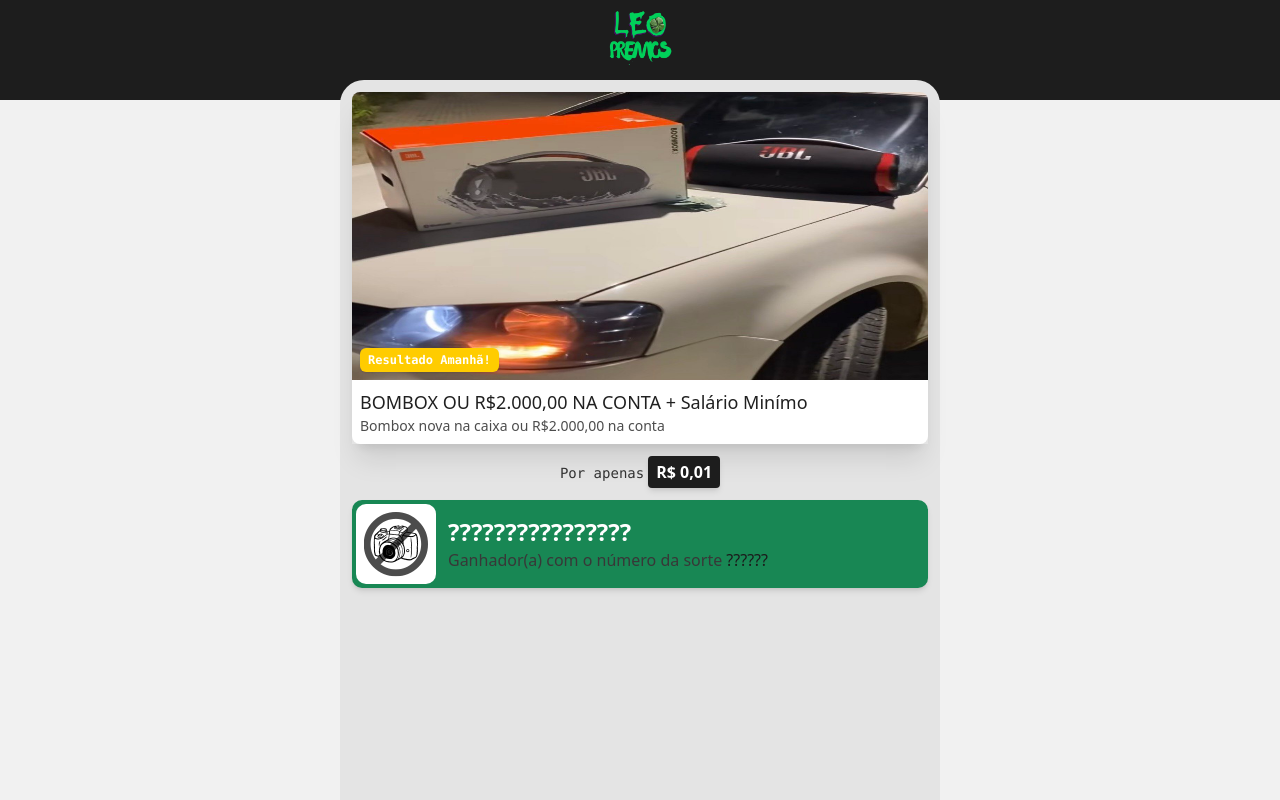
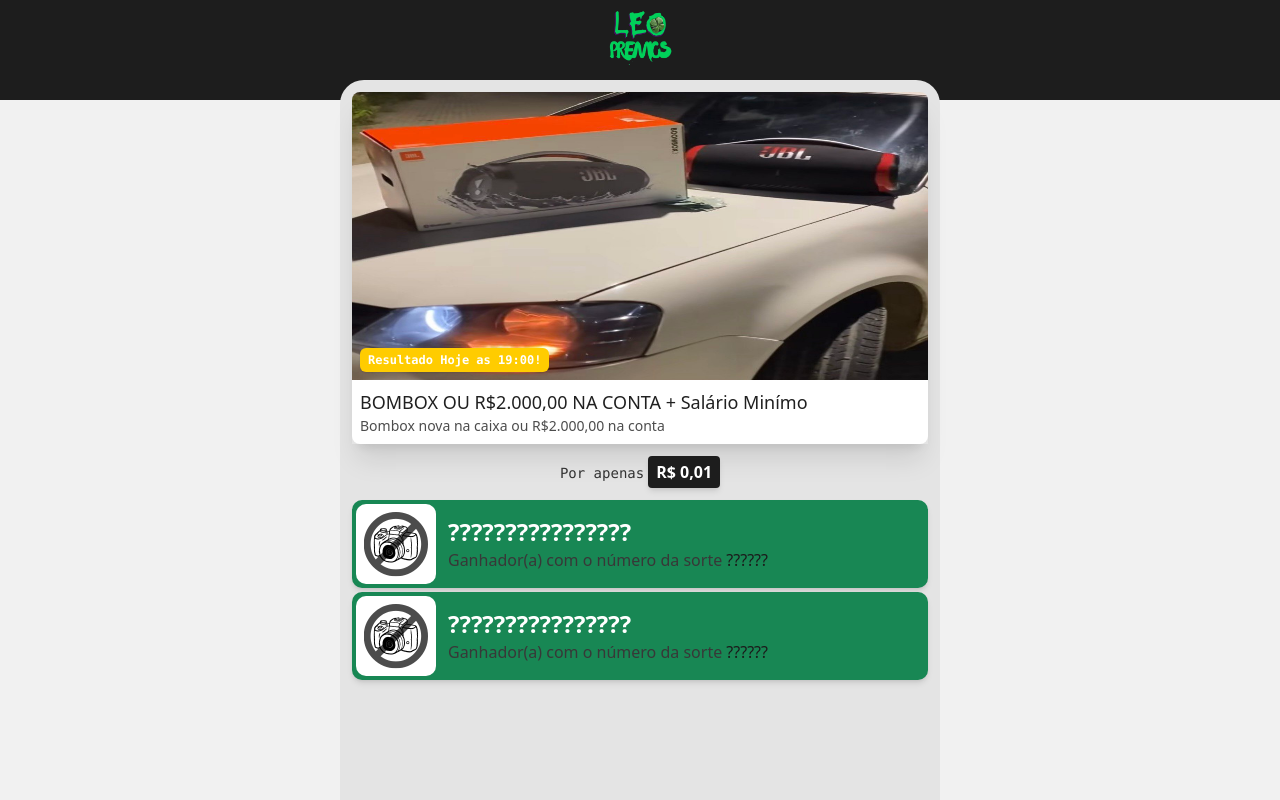
Before and after one commit to JohnnyNWT/leo-premios, a Next.js app: page /sorteio/bombox in a window 1280 px wide. Built offline with nearby package versions, Linux system fonts and the light colour scheme.

Commit message:
FEAT: att status

```diff
--- a/src/app/data/data.js
+++ b/src/app/data/data.js
@@ -6,7 +6,7 @@
       desc: "Bombox nova na caixa ou R$2.000,00 na conta",
       sorteio: "Será realizado amanhã 24/07/24 às 19h00",
       valor: "R$ 0,01",
-      status: "Resultado Amanhã!",
+      status: "Resultado Hoje as 19:00!",
       ganhador: "????????????????",
       cota: "??????",
     },
--- a/src/app/page.js
+++ b/src/app/page.js
@@ -20,7 +20,7 @@
             <div className="mx-3 cursor-pointer shadow-xl" id="rifa-principal">
               <div className="relative">
                 <img src="/img/acao-golf.jpg" alt="Ação Golf" className="rounded-t-lg h-72 w-full" />
-                <span className="p-1 px-2 rounded-md bg-[#198754] text-white text-xs font-mono font-bold shadow animate-pulse absolute top-64 left-2">Adquira já!</span>
+                <span className="p-1 px-2 rounded-md bg-[#198754] text-white text-xs font-mono font-bold shadow animate-pulse absolute top-64 left-2">Adquira já sua cota!</span>
               </div>
 
               <div className="bg-white rounded-b-lg">
@@ -38,7 +38,7 @@
               <div className="ml-3">
                 <h2 className="font-sans text-lg font-semibold text-[#202020] max-sm:text-base">BOMBOX OU R$2.000,00 NA CONTA</h2>
                 <p className="text-sm text-[#000000B3]">Bombox nova na caixa ou R$2.000,00...</p>
-                <span className="p-1 px-2 rounded-md bg-[#ffcc00] text-white text-xs font-mono shadow font-bold">Resultado Amanhã!</span>
+                <span className="p-1 px-2 rounded-md bg-[#ffcc00] text-white text-xs font-mono shadow font-bold">Resultado Hoje as 19:00!</span>
               </div>
             </div>
           </Link>
--- a/src/app/sorteio/bombox/page.js
+++ b/src/app/sorteio/bombox/page.js
@@ -50,6 +50,13 @@
               <p className="text-base text-[#383838] font-medium font-sans">Ganhador(a) com o número da sorte <span className="text-[#1b1b1b]">{e.cota}</span></p>
             </div>
           </div>
+          <div className="bg-[#188754] mx-3 p-1 rounded-[10px] flex items-center shadow-md cursor-pointer" id={`ganhador-${e.id}`}>
+            <img src="/img/img-ganhador.png" alt="Ação Bombox" className="w-[80px] h-22 rounded-[10px]" />
+            <div className="ml-3">
+              <h2 className="font-sans text-2xl font-semibold text-[white]">{e.ganhador}</h2>
+              <p className="text-base text-[#383838] font-medium font-sans">Ganhador(a) com o número da sorte <span className="text-[#1b1b1b]">{e.cota}</span></p>
+            </div>
+          </div>
         </div>
       ))}
     </div>
```
